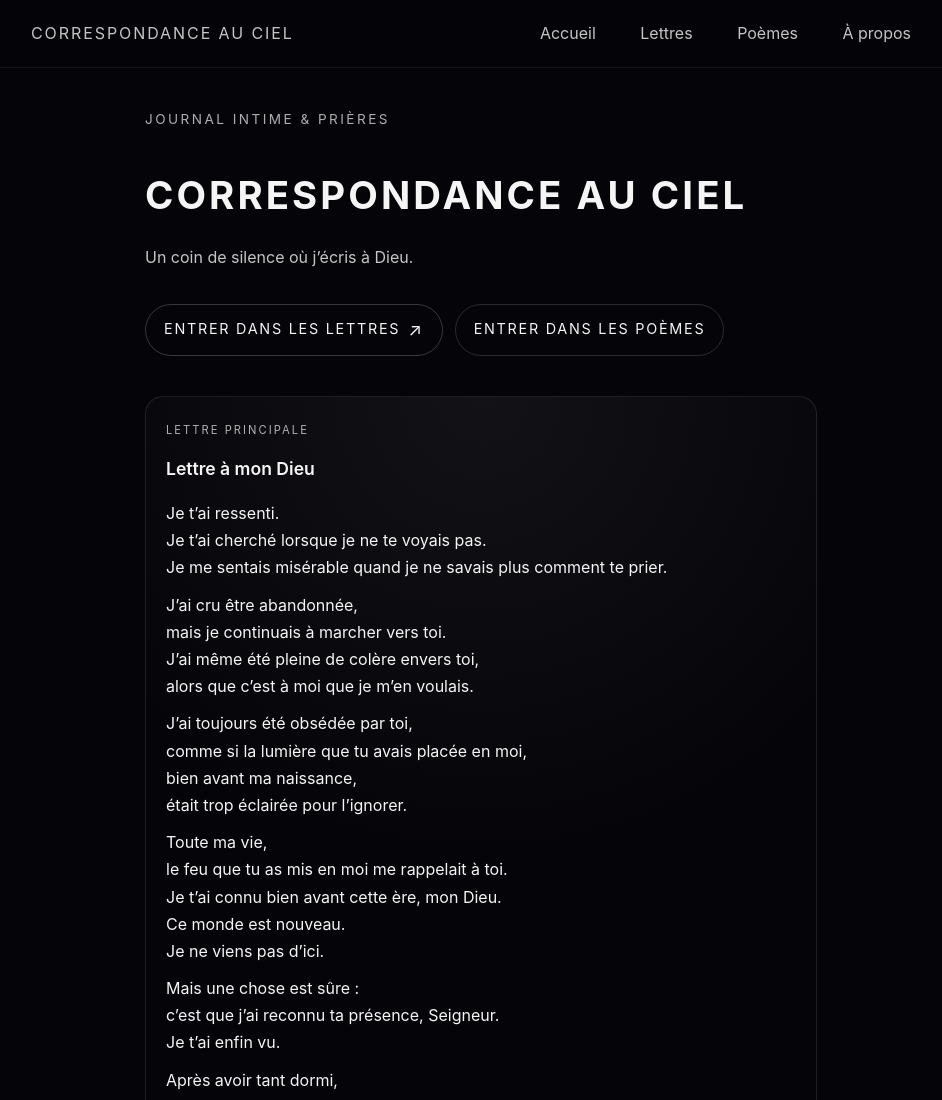
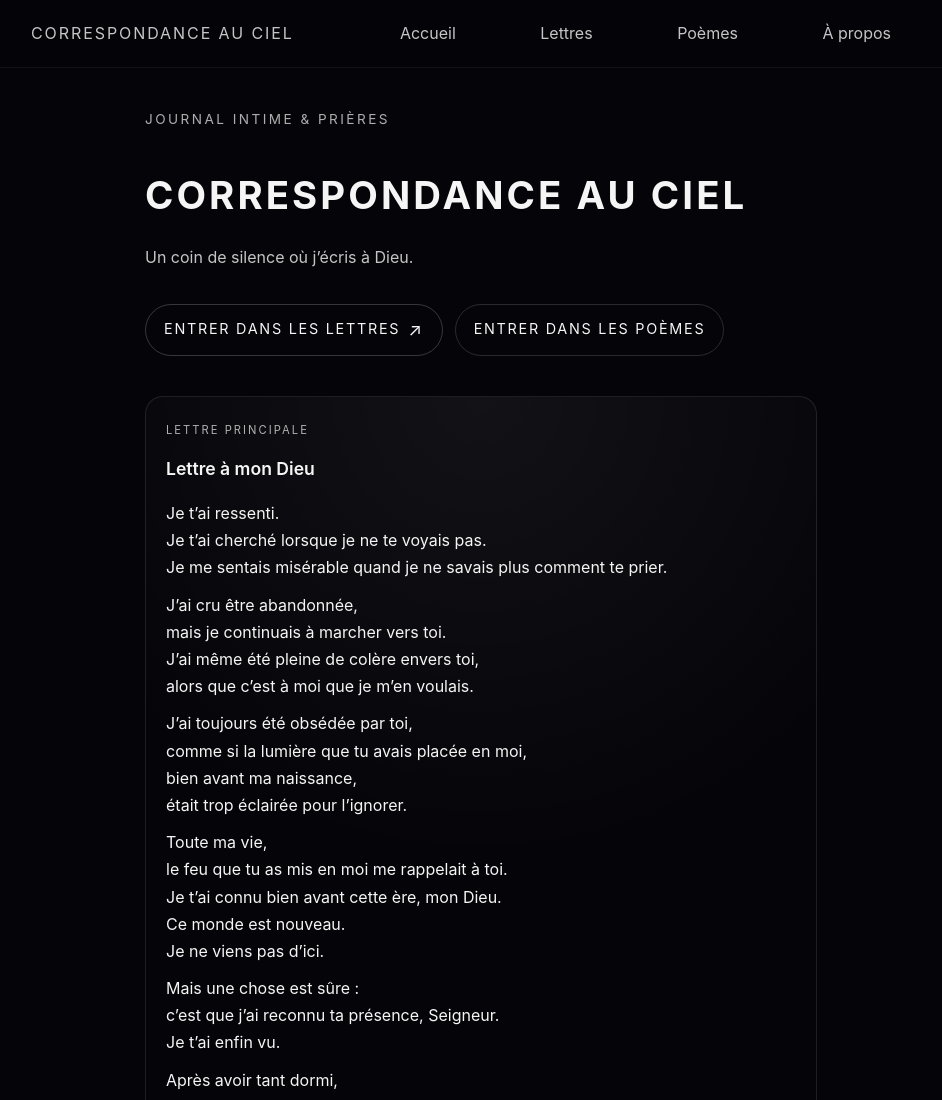
Before and after one commit to ennuiest/jahancre, a plain HTML site: page index.html in a window 1280 px wide. Shown: the top 1100 px of the page, without its empty margins (159-1101 px from the left). Drawn offline with Linux system fonts and the light colour scheme.

Commit message:
Update style.css

```diff
--- a/style.css
+++ b/style.css
@@ -258,6 +258,6 @@ footer {
   }
 }
 .main-nav a {
-    margin: 0 20px; /* espace égal à gauche et à droite */
+    margin: 0 40px; /* espace égal à gauche et à droite */
     display: inline-block; /* garantit un bon espacement */
 }
```
